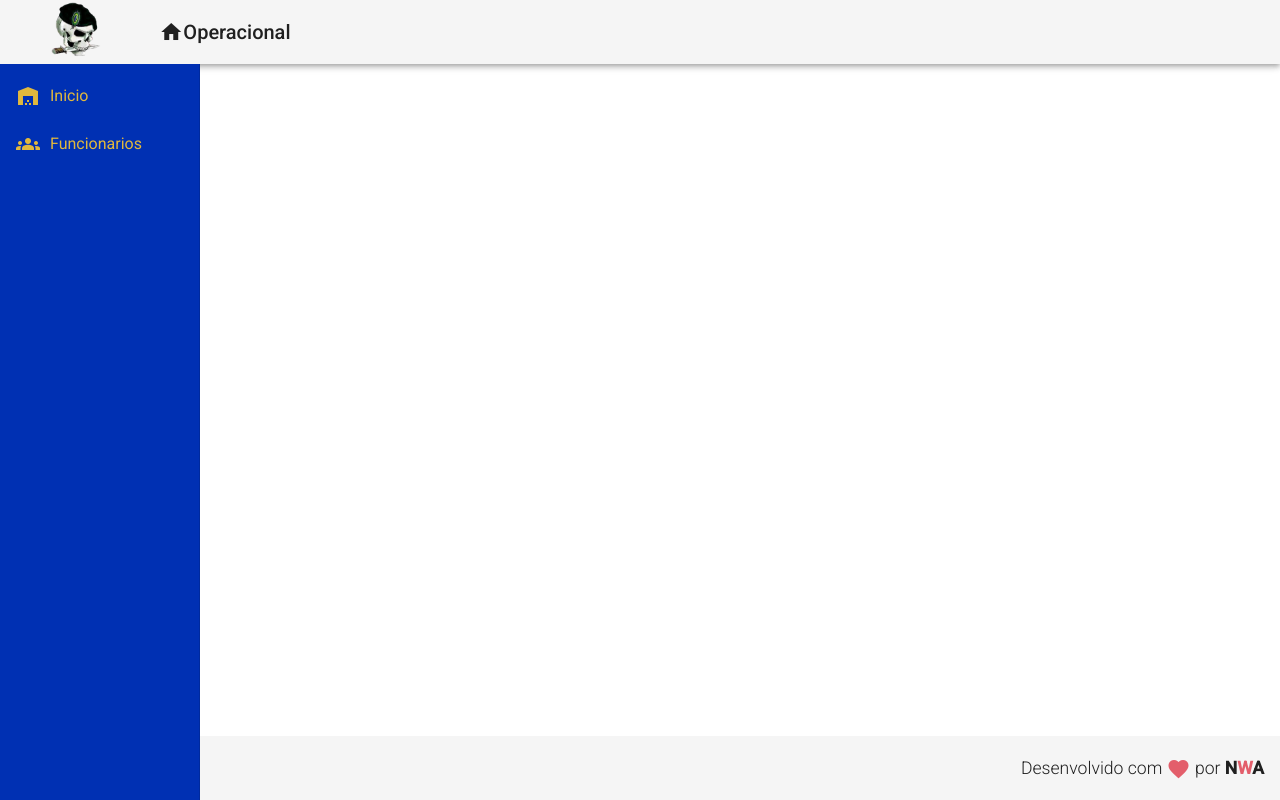
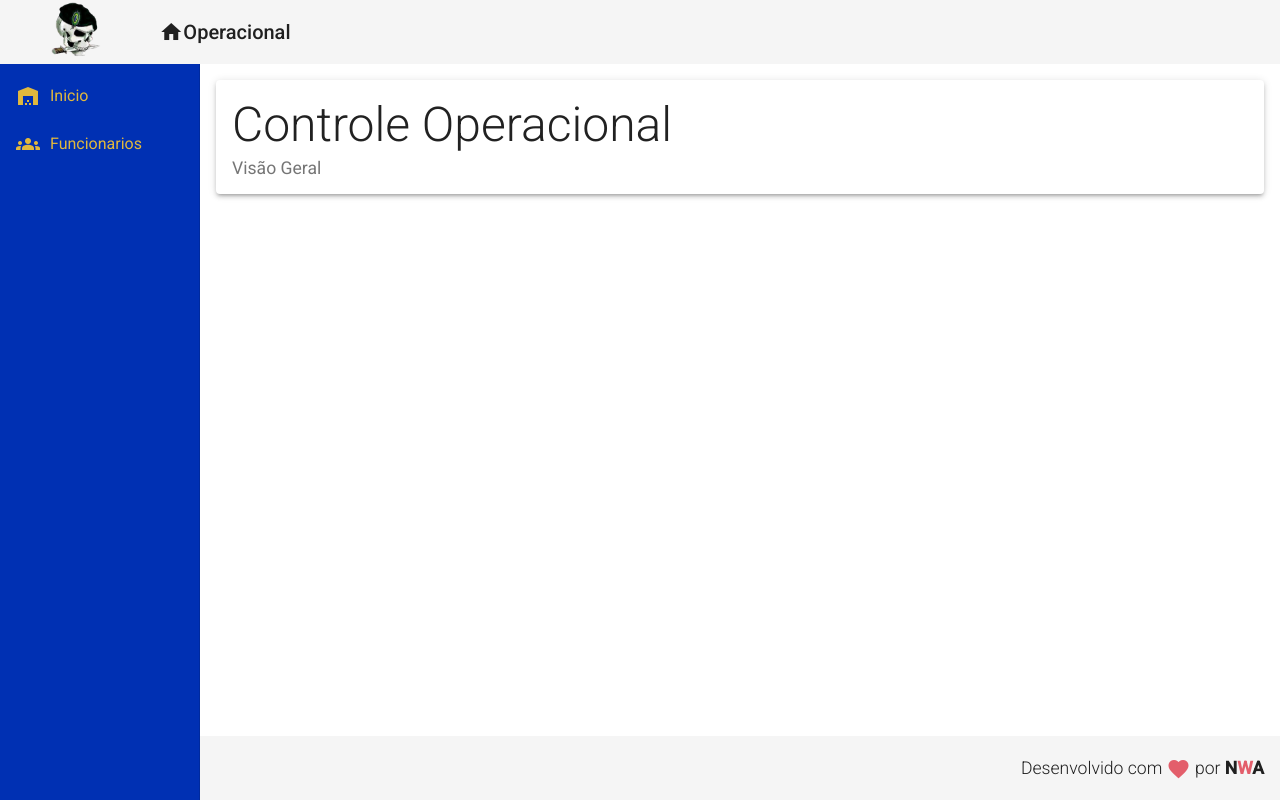
Before and after one commit to luciocarvalho10/operacional, an Angular app in the folder frontend/: page / in a window 1280 px wide. Built offline with nearby package versions, Linux system fonts and the light colour scheme.

Commit message:
configurando view home com mat-card

```diff
--- a/frontend/src/app/app.module.ts
+++ b/frontend/src/app/app.module.ts
@@ -4,10 +4,11 @@
 import { AppRoutingModule } from './app-routing.module';
 import { BrowserAnimationsModule } from '@angular/platform-browser/animations';
 
-// style
+// structure
 import { MatToolbarModule } from '@angular/material/toolbar';
 import { MatSidenavModule } from '@angular/material/sidenav'
 import { MatListModule } from '@angular/material/list'
+import { MatCardModule } from '@angular/material/card'
 
 // components
 import { AppComponent } from './app.component';
@@ -32,7 +33,8 @@
     BrowserAnimationsModule,
     MatToolbarModule,
     MatSidenavModule,
-    MatListModule
+    MatListModule,
+    MatCardModule
   ],
   providers: [],
   bootstrap: [AppComponent]
--- a/frontend/src/app/components/template/nav/nav.component.css
+++ b/frontend/src/app/components/template/nav/nav.component.css
@@ -10,3 +10,8 @@
 .sidenav i {
   padding-right: 10px;
 }
+
+.content {
+  padding: 16px;
+  background-color: #fff;
+}
--- a/frontend/src/app/components/template/nav/nav.component.html
+++ b/frontend/src/app/components/template/nav/nav.component.html
@@ -17,4 +17,7 @@
       </a>
     </mat-nav-list>
   </mat-sidenav>
+  <mat-sidenav-content class="content">
+    <app-home></app-home>
+  </mat-sidenav-content>
 </mat-sidenav-container>
--- a/frontend/src/app/views/home/home.component.css
+++ b/frontend/src/app/views/home/home.component.css
@@ -0,0 +1,9 @@
+.home .title {
+  font-size: 3rem;
+  font-weight: 300;
+  line-height: 1.2;
+}
+
+.home .subtitle {
+  font-size: 1.1rem;
+}
--- a/frontend/src/app/views/home/home.component.html
+++ b/frontend/src/app/views/home/home.component.html
@@ -1 +1,8 @@
-<p>home works!</p>
+<mat-card class="home mat-elevation-z3">
+  <mat-card-title class="title">
+    Controle Operacional
+  </mat-card-title>
+  <mat-card-subtitle class="subtitle">
+    Visão Geral
+  </mat-card-subtitle>
+</mat-card>
```
